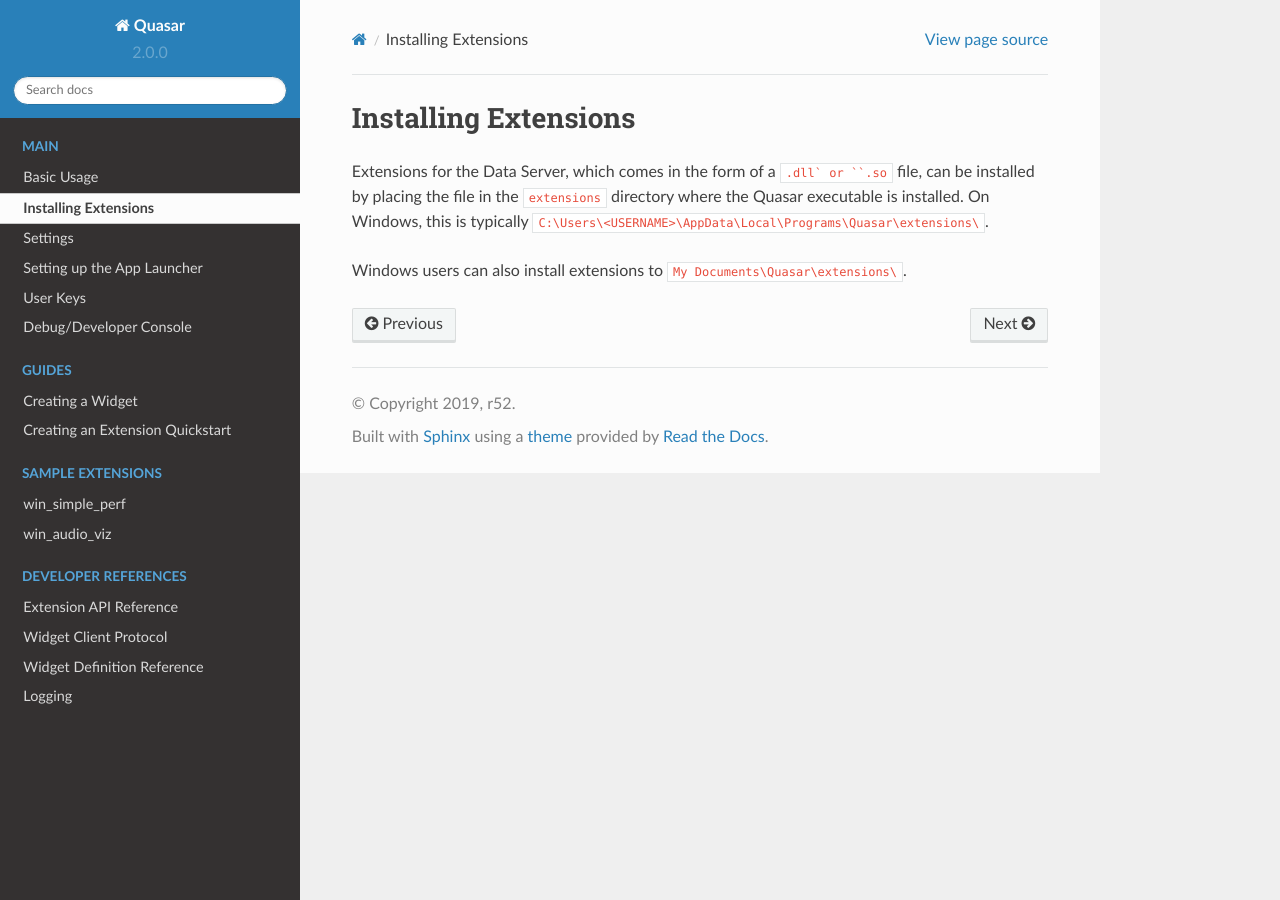
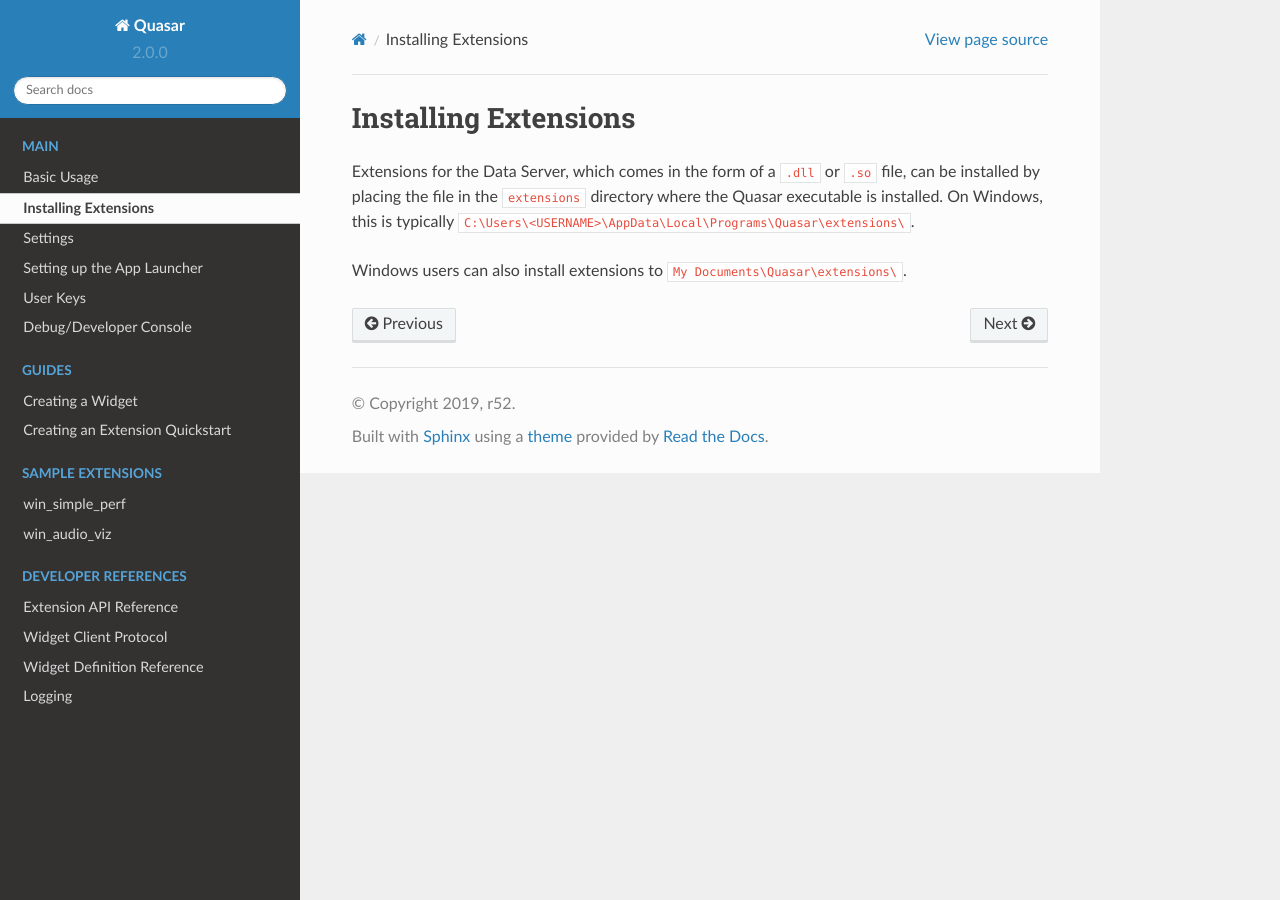
Before and after one commit to r52/quasar, a Sphinx documentation site: the page built from docs/extensions.rst, in a window 1280 px wide. Built offline with Sphinx 7.4.7 and the Read the Docs theme 2.0.0, drawn with Linux system fonts in a browser that asks for light colours.

Commit message:
Fix formatting

```diff
--- a/docs/extensions.rst
+++ b/docs/extensions.rst
@@ -1,6 +1,6 @@
 Installing Extensions
 =============================
 
-Extensions for the Data Server, which comes in the form of a ``.dll` or ``.so`` file, can be installed by placing the file in the ``extensions`` directory where the Quasar executable is installed. On Windows, this is typically ``C:\Users\<USERNAME>\AppData\Local\Programs\Quasar\extensions\``.
+Extensions for the Data Server, which comes in the form of a ``.dll`` or ``.so`` file, can be installed by placing the file in the ``extensions`` directory where the Quasar executable is installed. On Windows, this is typically ``C:\Users\<USERNAME>\AppData\Local\Programs\Quasar\extensions\``.
 
 Windows users can also install extensions to ``My Documents\Quasar\extensions\``.
```
